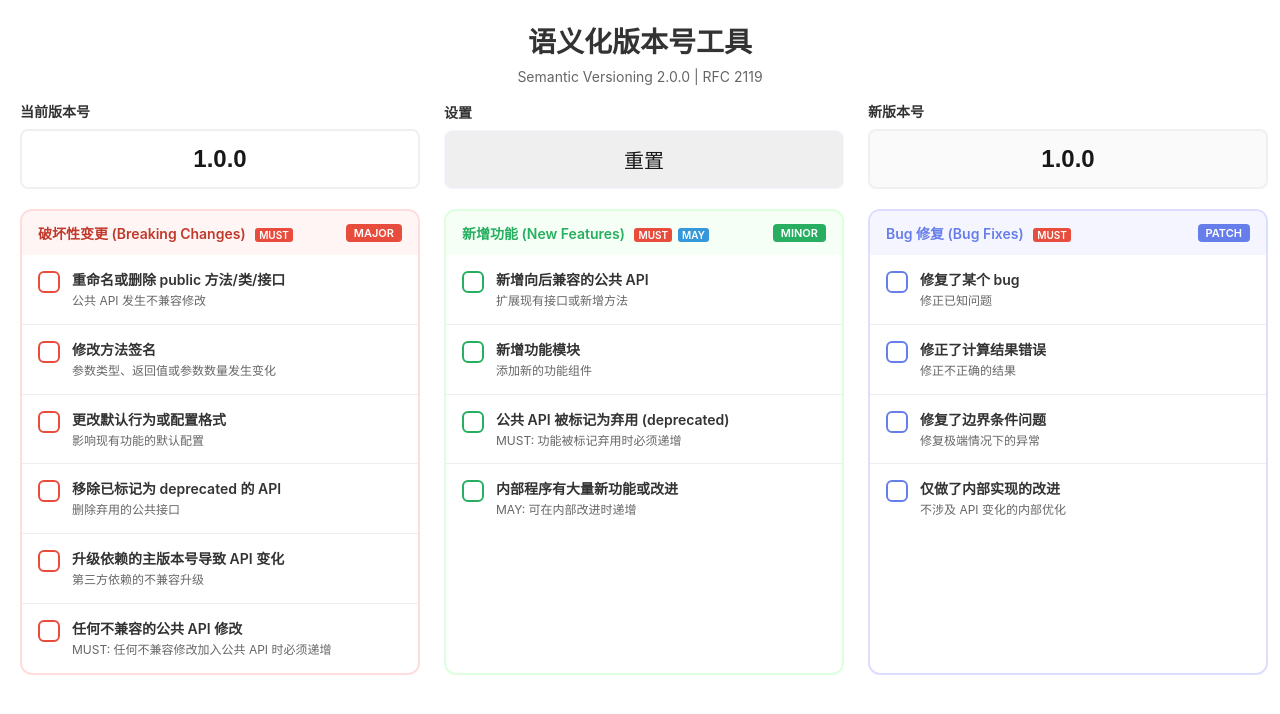
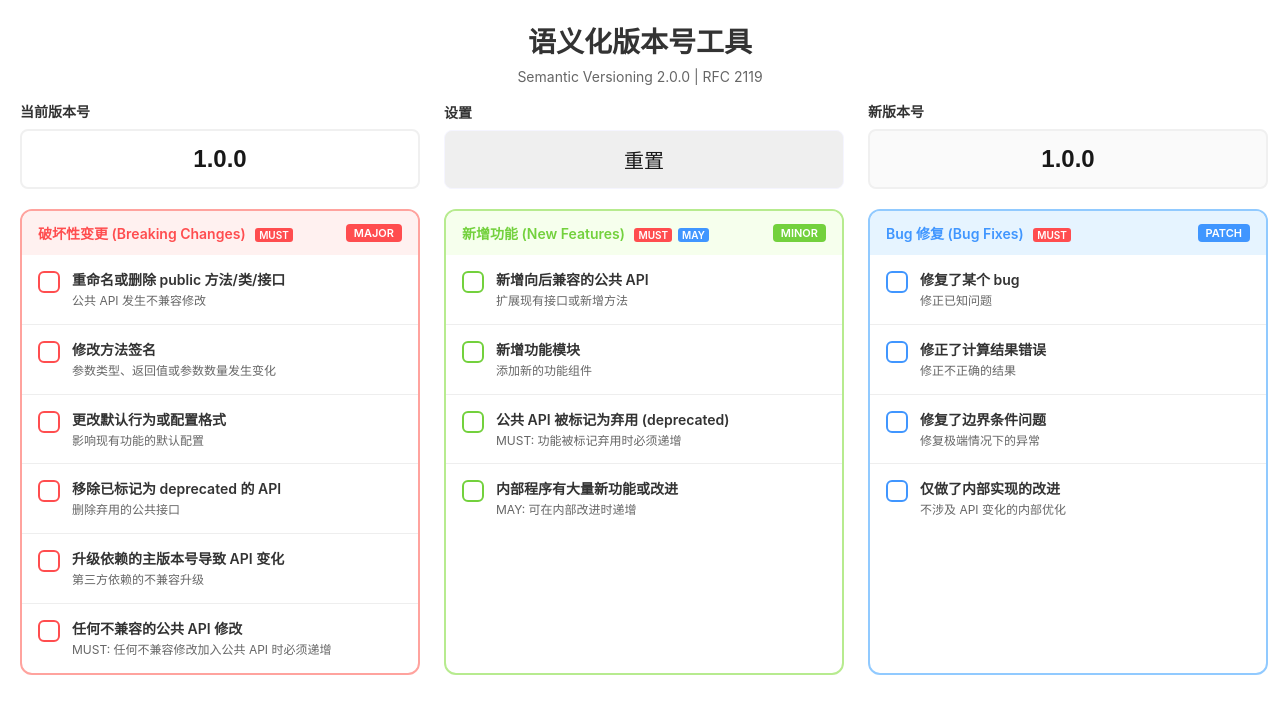
Before and after one commit to gausstool/semver-tools, a Vue app: page / in a window 1280 px wide. Shown: the top 714 px of the page. Built offline with nearby package versions, Linux system fonts and the light colour scheme.

Commit message:
style(App): 使用CSS变量统一管理颜色值
将硬编码的颜色值替换为CSS变量，便于统一管理和维护颜色主题。新增红、绿、蓝三色系的颜色变量定义，并应用于各组件样式。

```diff
--- a/src/App.vue
+++ b/src/App.vue
@@ -115,6 +115,21 @@ function resetAll() {
 .container {
   background: white;
   padding: 20px 20px 0;
+
+  --color-red-0: #fff1f0;
+  --color-red-1: #ffccc7;
+  --color-red-2: #ffa39e;
+  --color-red-4: #ff4d4f;
+
+  --color-green-0: #f6ffed;
+  --color-green-1: #d9f7be;
+  --color-green-2: #b7eb8f;
+  --color-green-4: #73d13d;
+
+  --color-blue-0: #e6f4ff;
+  --color-blue-1: #bae0ff;
+  --color-blue-2: #91caff;
+  --color-blue-4: #4096ff;
 }
 
 h1 {
@@ -211,15 +226,15 @@ h1 {
 }
 
 .checklist-group.major {
-  border: 2px solid #fdd;
+  border: 2px solid var(--color-red-2);
 }
 
 .checklist-group.minor {
-  border: 2px solid #dfd;
+  border: 2px solid var(--color-green-2);
 }
 
 .checklist-group.patch {
-  border: 2px solid #ddf;
+  border: 2px solid var(--color-blue-2);
 }
 
 .group-header {
@@ -232,18 +247,18 @@ h1 {
 }
 
 .group-header.major {
-  background: #fff5f5;
-  color: #c0392b;
+  background: var(--color-red-0);
+  color: var(--color-red-4);
 }
 
 .group-header.minor {
-  background: #f5fff5;
-  color: #27ae60;
+  background: var(--color-green-0);
+  color: var(--color-green-4);
 }
 
 .group-header.patch {
-  background: #f5f5ff;
-  color: #667eea;
+  background: var(--color-blue-0);
+  color: var(--color-blue-4);
 }
 
 .group-tag {
@@ -255,17 +270,17 @@ h1 {
 }
 
 .group-header.major .group-tag {
-  background: #e74c3c;
+  background: var(--color-red-4);
   color: white;
 }
 
 .group-header.minor .group-tag {
-  background: #27ae60;
+  background: var(--color-green-4);
   color: white;
 }
 
 .group-header.patch .group-tag {
-  background: #667eea;
+  background: var(--color-blue-4);
   color: white;
 }
 
@@ -306,15 +321,15 @@ h1 {
 }
 
 .checklist-group.major .check-item .checkbox {
-  border-color: #e74c3c;
+  border-color: var(--color-red-4);
 }
 
 .checklist-group.minor .check-item .checkbox {
-  border-color: #27ae60;
+  border-color: var(--color-green-4);
 }
 
 .checklist-group.patch .check-item .checkbox {
-  border-color: #667eea;
+  border-color: var(--color-blue-4);
 }
 
 .check-item.checked .checkbox {
@@ -323,18 +338,18 @@ h1 {
 }
 
 .checklist-group.major .check-item.checked .checkbox {
-  background: #e74c3c;
-  border-color: #e74c3c;
+  background: var(--color-red-4);
+  border-color: var(--color-red-4);
 }
 
 .checklist-group.minor .check-item.checked .checkbox {
-  background: #27ae60;
-  border-color: #27ae60;
+  background: var(--color-green-4);
+  border-color: var(--color-green-4);
 }
 
 .checklist-group.patch .check-item.checked .checkbox {
-  background: #667eea;
-  border-color: #667eea;
+  background: var(--color-blue-4);
+  border-color: var(--color-blue-4);
 }
 
 .check-icon {
@@ -369,12 +384,12 @@ h1 {
 }
 
 .rfc-keyword.must {
-  background: #e74c3c;
+  background: var(--color-red-4);
   color: white;
 }
 
 .rfc-keyword.may {
-  background: #3498db;
+  background: var(--color-blue-4);
   color: white;
 }
 </style>
```
